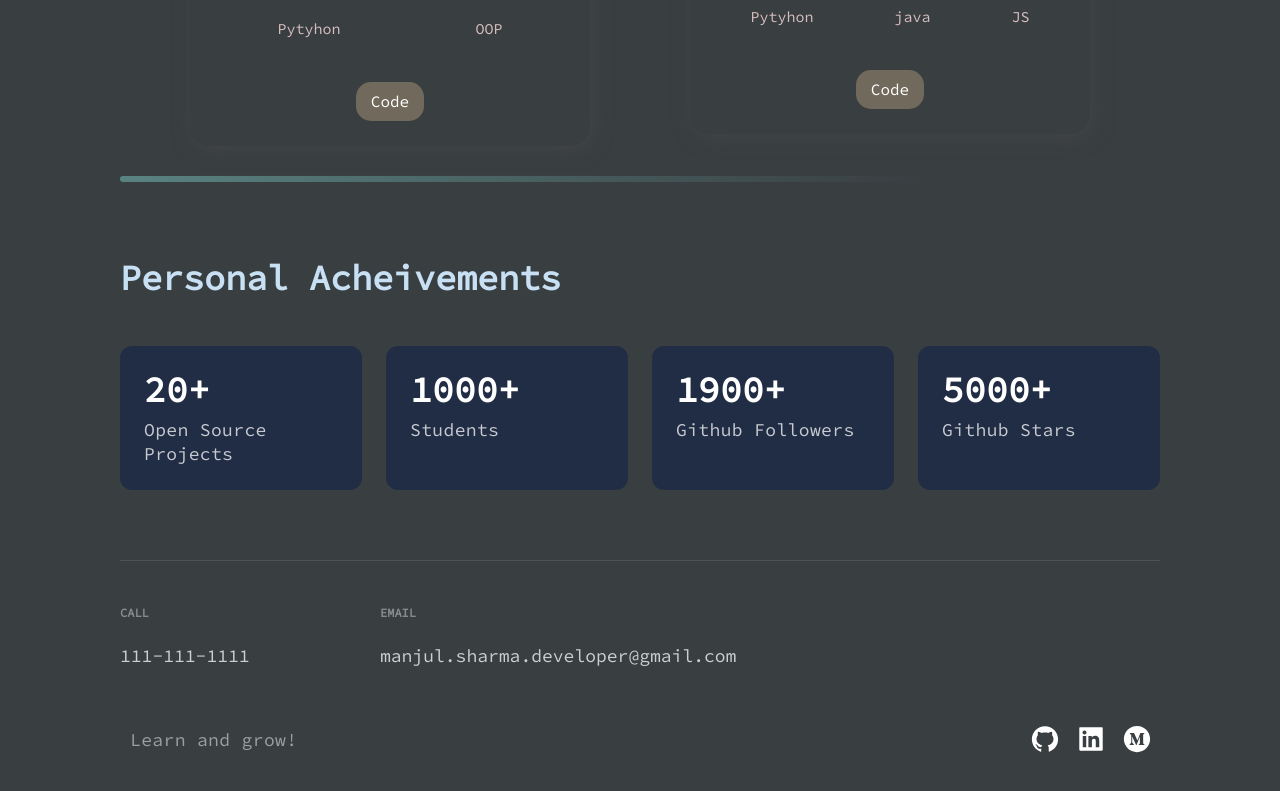
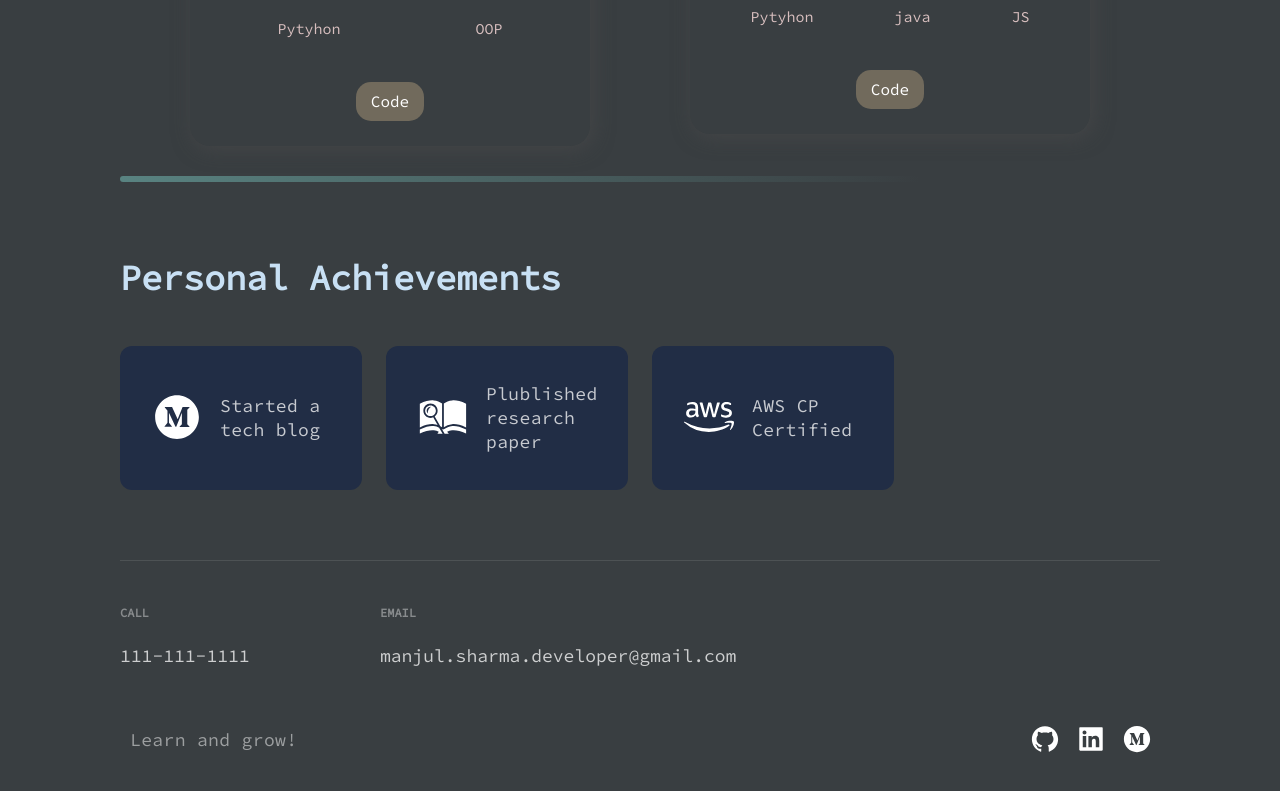
Before and after one commit to SharmaManjul/MyPortfolio, a Next.js app: page / in a window 1280 px wide. Shown: the part 3225-4016 px from the top of the page. Built offline with nearby package versions, Linux system fonts and the light colour scheme.

Commit message:
Adding personal achievements.

```diff
--- a/src/components/Acomplishments/Acomplishments.js
+++ b/src/components/Acomplishments/Acomplishments.js
@@ -1,25 +1,33 @@
 import React from 'react';
 
 import { Section, SectionDivider, SectionTitle } from '../../styles/GlobalComponents';
-import { Box, Boxes, BoxNum, BoxText } from './AcomplishmentsStyles';
-
-const data = [
-  { number: 20, text: 'Open Source Projects'},
-  { number: 1000, text: 'Students', },
-  { number: 1900, text: 'Github Followers', },
-  { number: 5000, text: 'Github Stars', }
-];
+import { Box, Boxes, BoxText, SocialIcons } from './AcomplishmentsStyles';
+import { AiFillMediumCircle } from 'react-icons/ai';
+import { GiArchiveResearch } from 'react-icons/gi'
+import { FaAws } from 'react-icons/fa'
 
 const Acomplishments = () => (
   <Section>
-    <SectionTitle>Personal Acheivements</SectionTitle>
+    <SectionTitle>Personal Achievements</SectionTitle>
     <Boxes>
-      {data.map((card, index) => (
-        <Box key={index}>
-          <BoxNum>{card.number}+</BoxNum>
-          <BoxText>{card.text}</BoxText>
+        <Box>
+          <SocialIcons href="https://medium.com/@manjul.sharma" target="_blank" rel="noopener noreferrer">
+          <AiFillMediumCircle size="5rem"/>
+          </SocialIcons>
+          <BoxText>Started a tech blog</BoxText>
         </Box>
-      ))}
+        <Box>
+          <SocialIcons href="https://conservancy.umn.edu/handle/11299/219510" target="_blank" rel="noopener noreferrer">
+          <GiArchiveResearch size="5rem"/>
+          </SocialIcons>
+          <BoxText>Plublished research paper</BoxText>
+        </Box>
+        <Box>
+          <SocialIcons href="https://www.credly.com/badges/0fcd2e60-b459-4780-8fa4-51ca02a80380" target="_blank" rel="noopener noreferrer">
+          <FaAws size="5rem"/>
+          </SocialIcons>
+          <BoxText>AWS CP Certified</BoxText>
+        </Box>
     </Boxes>
   </Section>
 );
--- a/src/components/Acomplishments/AcomplishmentsStyles.js
+++ b/src/components/Acomplishments/AcomplishmentsStyles.js
@@ -27,19 +27,25 @@ export const Box = styled.div`
   border-radius: 12px;
   height: 144px;
   padding: 24px;
+  display: flex;
+  justify-content: space-around;
+  align-items: center;
+
   @media ${props => props.theme.breakpoints.lg} {
     height: 210px;
-
+    margin: 0 auto;
   }
 
   @media ${props => props.theme.breakpoints.md} {
     height: 135px;
     padding: 16px;
+    margin: 0 auto;
   }
 
   @media ${props => props.theme.breakpoints.sm} {
     height: 110px;
     padding: 12px;
+    margin: 0 auto;
 
     &:nth-child(2n){
       grid-row:2;
@@ -72,6 +78,7 @@ export const BoxText = styled.p`
   line-height: 24px;
   letter-spacing: 0.02em;
   color: rgba(255, 255, 255, 0.75);
+  padding-left: 1rem;
 
   @media ${props => props.theme.breakpoints.md}{
     font-size: 16px;
@@ -132,3 +139,16 @@ export const IconContainer = styled.div`
     justify-content: space-between;
   }
 `
+
+export const SocialIcons = styled.a`
+transition: 0.3s ease;
+color: white;
+border-radius: 50px;
+  padding: 8px;
+&:hover {
+    background-color: grey;
+    transform: scale(1.2);
+    cursor: pointer;
+
+  }
+`
--- a/src/constants/constants.js
+++ b/src/constants/constants.js
@@ -40,3 +40,9 @@ export const TimeLineData = [
   { year: 2020, text: 'Shared my projects with the world', },
   { year: 2021, text: 'Started my own platform', },
 ];
+
+export const AcData = [
+  { icon: 'AiFillGithub', text: 'Started a tech blog'},
+  { icon: 'AiFillGithub', text: 'Published research paper', },
+  { icon: 'AiFillGithub', text: 'AWS CP Certified', },
+];
```
